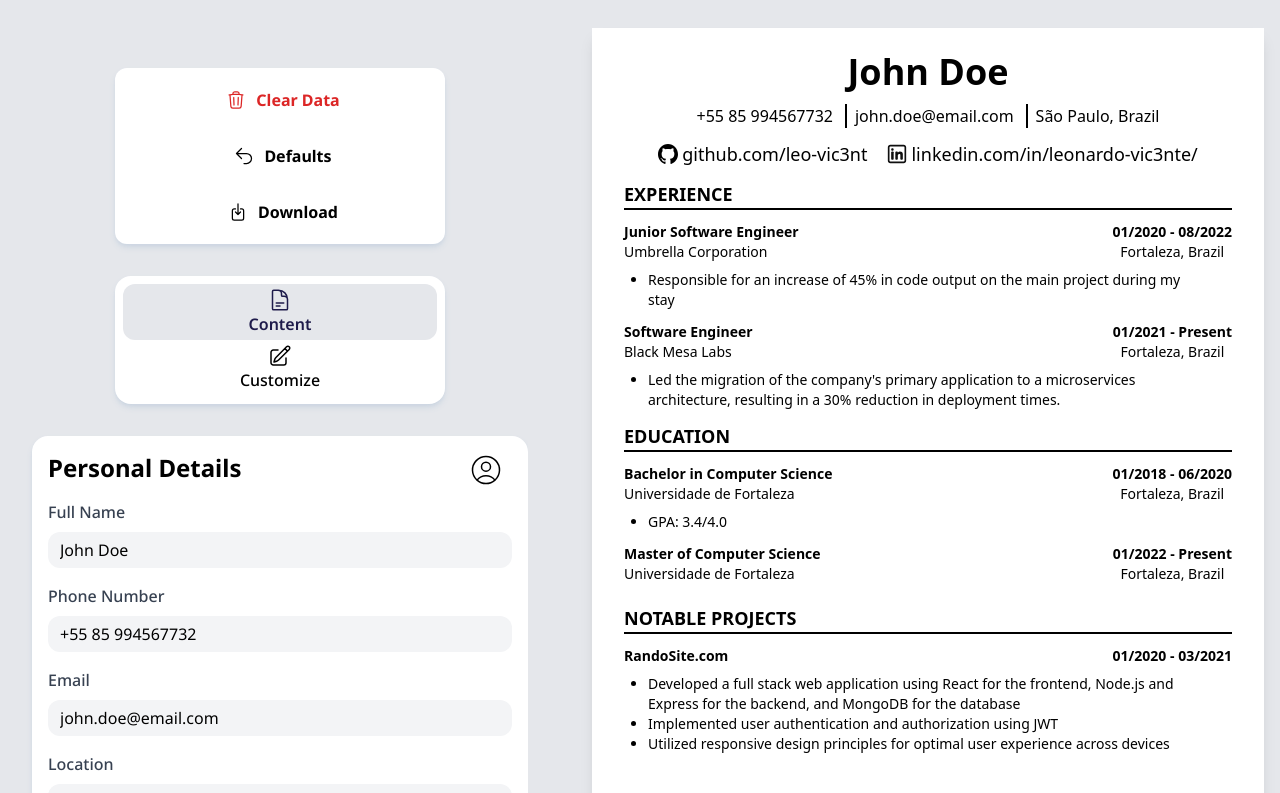
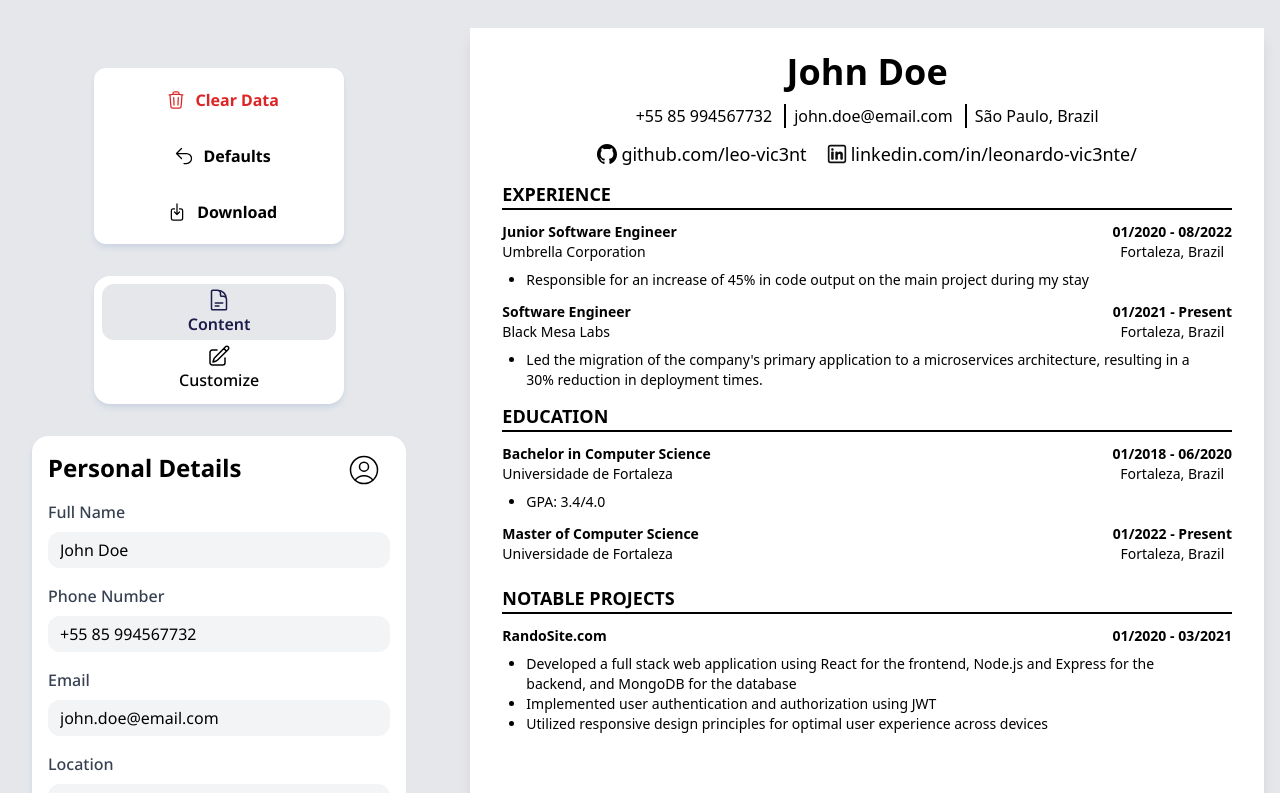
Before and after one commit to leo-vic3nt/EasyCv, a React (Vite) app: page / in a window 1280 px wide. Shown: the top 793 px of the page. Built offline with nearby package versions, Linux system fonts and the light colour scheme.

Commit message:
adjust scroll and cv fixed size

```diff
--- a/src/App.jsx
+++ b/src/App.jsx
@@ -15,7 +15,7 @@ import { StyleEditor } from "./components/Aside/StyleEditor/StyleEditor";
 
 function Container({ children }) {
 	return (
-		<div className="m-auto flex  w-full max-w-screen-2xl justify-center gap-4 bg-gray-200 px-4 py-4 lg:gap-16 lg:py-7">
+		<div className="m-auto flex w-full max-w-screen-2xl justify-center gap-4 bg-gray-200 px-4 py-4 lg:gap-16 lg:py-7">
 			{children}
 		</div>
 	);
--- a/src/components/Aside/SideContainer.jsx
+++ b/src/components/Aside/SideContainer.jsx
@@ -4,16 +4,9 @@ function SideContainer({ children }) {
 		<>
 			<style>
 				{`
-
-
-		.custom-scrollbar {
-			scrollbar-width: thin;
+				.custom-scrollbar {
             scrollbar-color: #888 #f1f1f1;
-
-		}
-
-
-        `}
+			}`}
 			</style>
 			<div
 				className="h-[29.7cm] pt-10 w-full min-w-72 max-w-lg overflow-auto custom-scrollbar pl-4"
--- a/src/components/CurriculumVitae/CurriculumVitaeContainer.jsx
+++ b/src/components/CurriculumVitae/CurriculumVitaeContainer.jsx
@@ -16,7 +16,7 @@ function CurriculumVitaeContainer({
 	return (
 		<div
 			className={clsx(
-				"flex h-[29.7cm] w-[21cm] flex-col gap-3 bg-white px-8 pt-6 shadow-lg",
+				"flex h-[29.7cm] w-[21cm] shrink-0 flex-col gap-3 bg-white px-8 pt-6 shadow-lg",
 				cvFont,
 			)}
 		>
```
